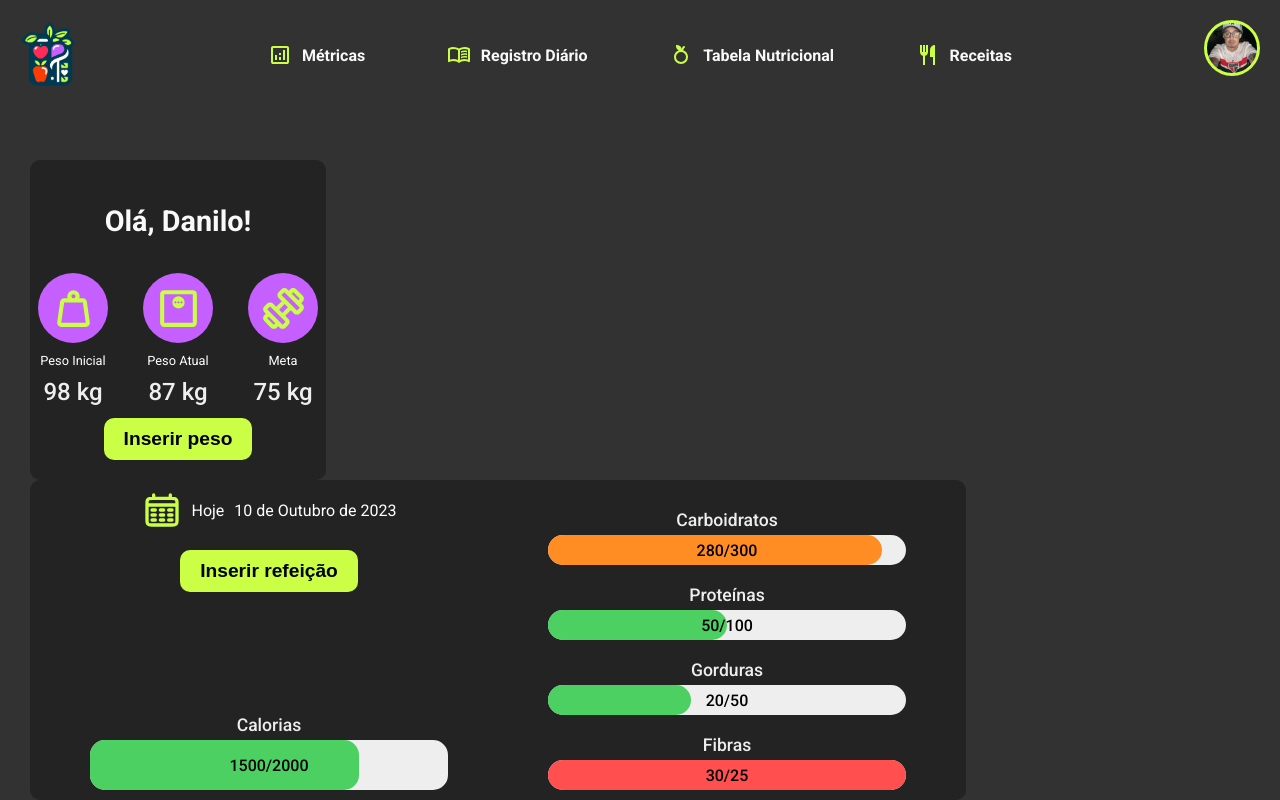
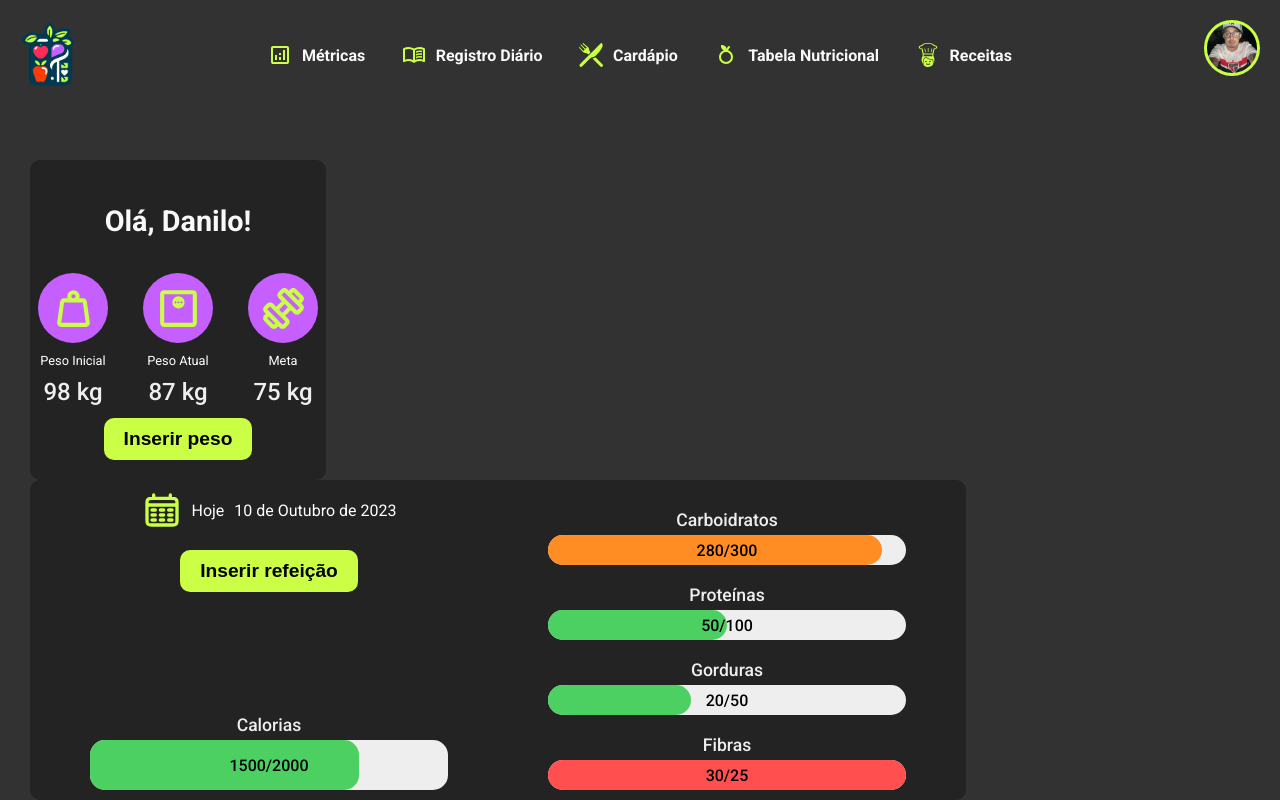
Before and after one commit to prissycorrea/controle-nutricional-webapp, a React (Create React App) app: page / in a window 1280 px wide. Shown: the top 800 px of the page. Built offline with nearby package versions, Linux system fonts and the light colour scheme.

Commit message:
new menu item added: diet menu

```diff
--- a/src/components/NavbarSection/Navbar.js
+++ b/src/components/NavbarSection/Navbar.js
@@ -7,6 +7,7 @@ import { ReactComponent as MetricsIcon } from '../../images/icons/metrics-icon.s
 import { ReactComponent as DiaryIcon} from '../../images/icons/diary-icon.svg';
 import { ReactComponent as TableIcon} from '../../images/icons/fruit-icon.svg';
 import { ReactComponent as RecipeIcon} from '../../images/icons/restaurant-icon.svg';
+import { ReactComponent as DietMenu} from '../../images/icons/restaurant-menu-icon.svg';
 import { getLoggedInUser } from '../../services/userData'
 
 const MenuContainer = styled.div`
@@ -32,6 +33,7 @@ const Navbar = () => {
             <MenuLinksContainer>
                 <MenuLink icon={MetricsIcon} text="Métricas" to="/" />
                 <MenuLink icon={DiaryIcon} text="Registro Diário" to="/diario" />
+                <MenuLink icon={DietMenu} text="Cardápio" to="/cardapio" />
                 <MenuLink icon={TableIcon} text="Tabela Nutricional" to="/tabela" />
                 <MenuLink icon={RecipeIcon} text="Receitas" to="/receitas" />
             </MenuLinksContainer>
```
Also changed, not shown: src/images/icons/restaurant-icon.svg, src/images/icons/restaurant-menu-icon.svg (added).
